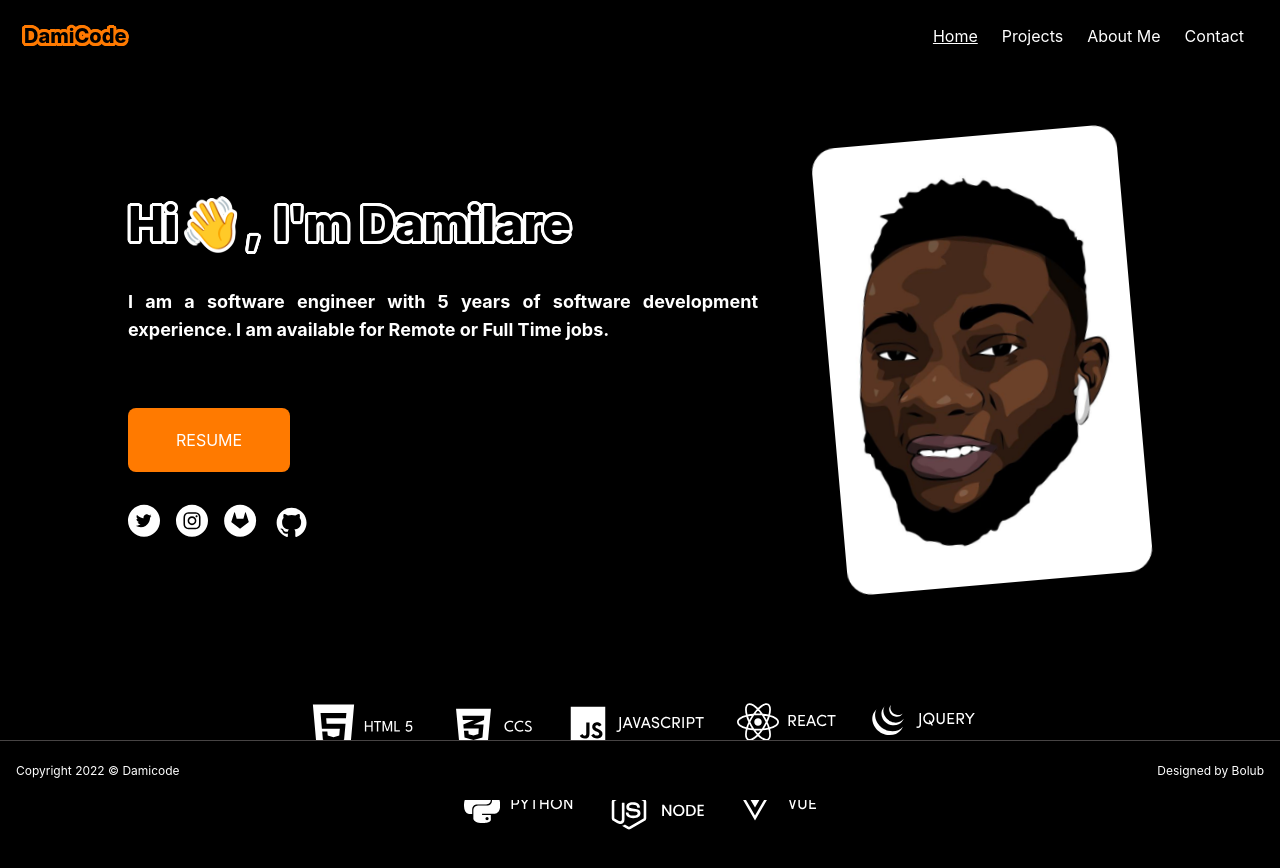
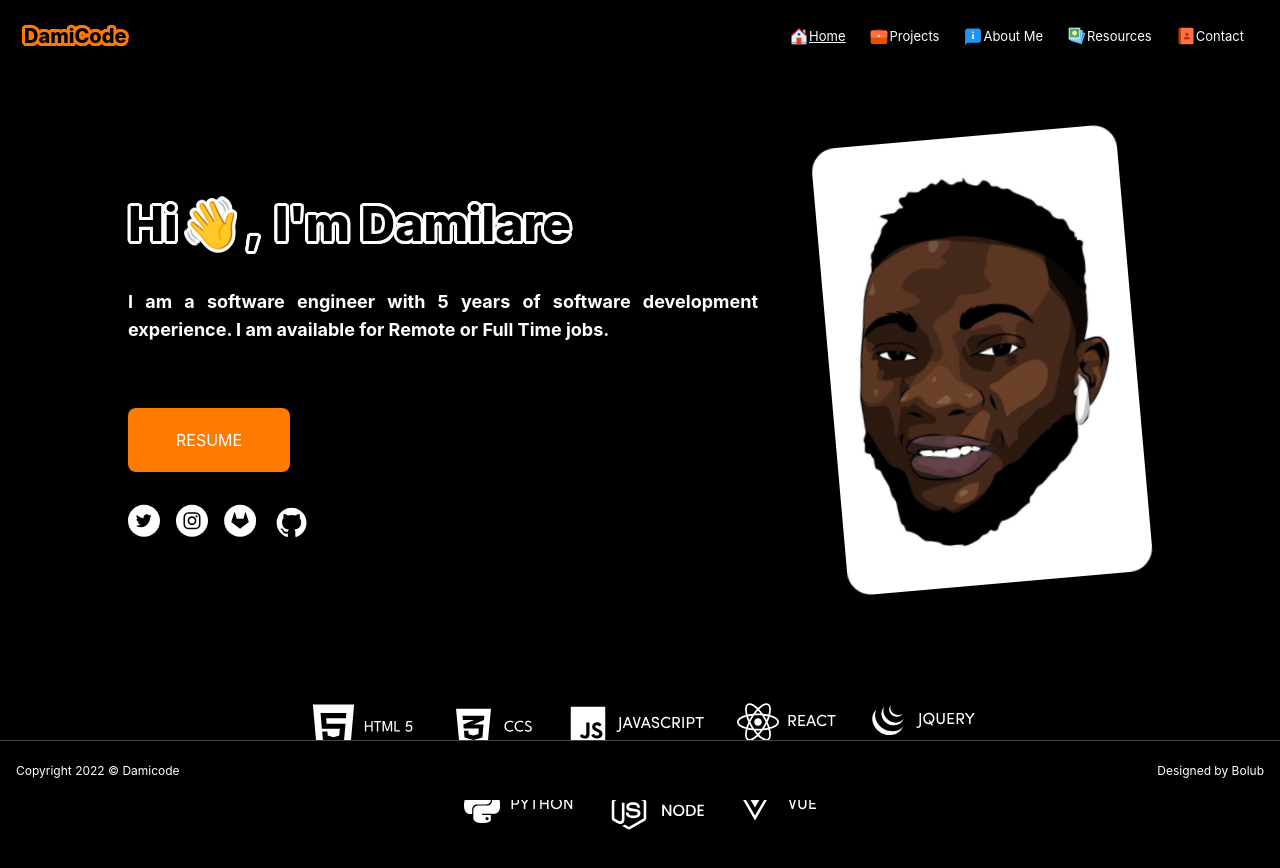
Before and after one commit to DamiCode18/portfolio, a Next.js app: page / in a window 1280 px wide. Shown: the top 868 px of the page. Built offline with nearby package versions, Linux system fonts and the light colour scheme.

Commit message:
updated navbar stylings

```diff
--- a/components/Experience.tsx
+++ /dev/null
@@ -1,9 +0,0 @@
-import React from 'react'
-
-const Experience = () => {
-    return (
-        <div>Experience</div>
-    )
-}
-
-export default Experience
--- a/components/ExperienceCard.tsx
+++ /dev/null
@@ -1,9 +0,0 @@
-import React from 'react'
-
-const ExperienceCard = () => {
-    return (
-        <div>ExperienceCard</div>
-    )
-}
-
-export default ExperienceCard
--- a/components/Navbar.tsx
+++ b/components/Navbar.tsx
@@ -1,6 +1,8 @@
 import React, { useState } from "react";
 import Link from "next/link";
 import { useRouter } from "next/router";
+import { FcHome, FcAbout, FcContacts, FcBriefcase, FcStackOfPhotos } from 'react-icons/fc';
+
 
 export default function Navbar() {
   const router = useRouter();
@@ -78,10 +80,11 @@ export default function Navbar() {
                 >
                   <a
                     onClick={() => setNavbarOpen(false)}
-                    className={`text-base px-3 py-2 flex items-center hover:opacity-75 ${
+                    className={`text-[13px] px-3 py-2 flex items-center hover:opacity-75 ${
                       router.route === "/" && "underline"
                     }`}
                   >
+                    <span className="place-self-start text-[20px]"><FcHome /></span>
                     Home
                   </a>
                 </Link>
@@ -93,10 +96,11 @@ export default function Navbar() {
                 >
                   <a
                     onClick={() => setNavbarOpen(false)}
-                    className={`text-base px-3 py-2 flex items-center hover:opacity-75 ${
+                    className={`text-[13px] px-3 py-2 flex items-center hover:opacity-75 ${
                       router.route === "/projects" && "underline"
                     }`}
                   >
+                    <span className="place-self-start text-[20px]"><FcBriefcase /></span>
                     Projects
                   </a>
                 </Link>
@@ -108,11 +112,31 @@ export default function Navbar() {
                 >
                   <a
                     onClick={() => setNavbarOpen(false)}
-                    className={`text-base px-3 py-2 flex items-center hover:opacity-75 ${
+                    className={`text-[13px] px-3 py-2 flex items-center hover:opacity-75 ${
                       router.route === "/about" && "underline"
                     }`}
                   >
+
+                    <span className="place-self-start text-[20px]"><FcAbout /></span>
                     About Me
+                  </a>
+                </Link>
+              </li>
+              <li className="nav-item">
+                <Link
+                  href="https://kokua.wiki"
+                  passHref
+                  className="block mt-4 lg:inline-block lg:mt-0 text-grey-200 hover:text-white mr-4"
+                >
+                  <a
+                    target="_blank"
+                    rel="noopener noreferrer"
+                    className={
+                      "text-[13px] px-3 py-2 flex items-center hover:opacity-75"
+                    }
+                  >
+                    <span className="place-self-start text-[20px]"><FcStackOfPhotos /></span>
+                    Resources
                   </a>
                 </Link>
               </li>
@@ -123,10 +147,11 @@ export default function Navbar() {
                 >
                   <a
                     onClick={() => setNavbarOpen(false)}
-                    className={`text-base px-3 py-2 flex items-center hover:opacity-75 ${
+                    className={`text-[13px] px-3 py-2 flex items-center hover:opacity-75 ${
                       router.route === "/contact" && "underline"
                     }`}
                   >
+                    <span className="place-self-start text-[20px]"><FcContacts /></span>
                     Contact
                   </a>
                 </Link>
--- a/package.json
+++ b/package.json
@@ -16,6 +16,7 @@
     "next": "12.1.6",
     "react": "18.1.0",
     "react-dom": "18.1.0",
+    "react-icons": "^4.10.1",
     "uuid": "^9.0.0"
   },
   "devDependencies": {
```
Also changed, not shown: 1 other file (tests, documents, lock files or other folders).
